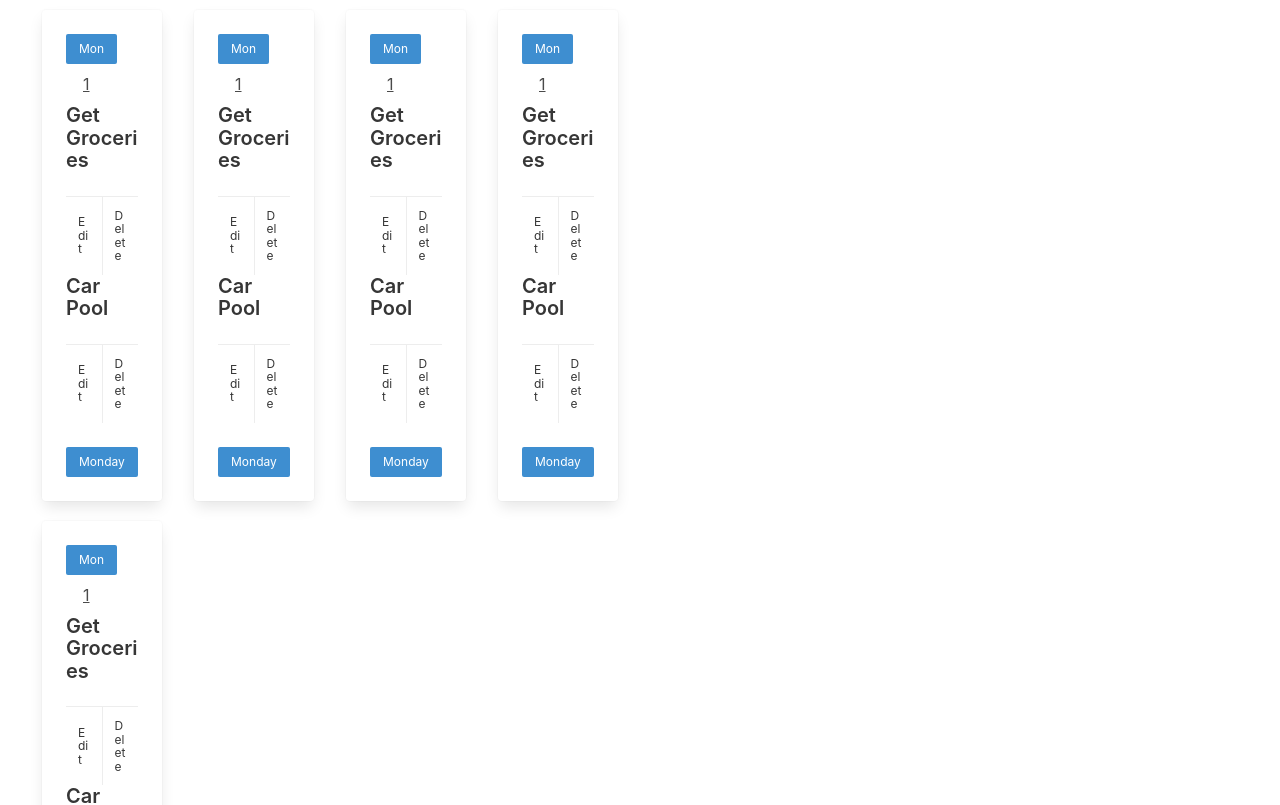
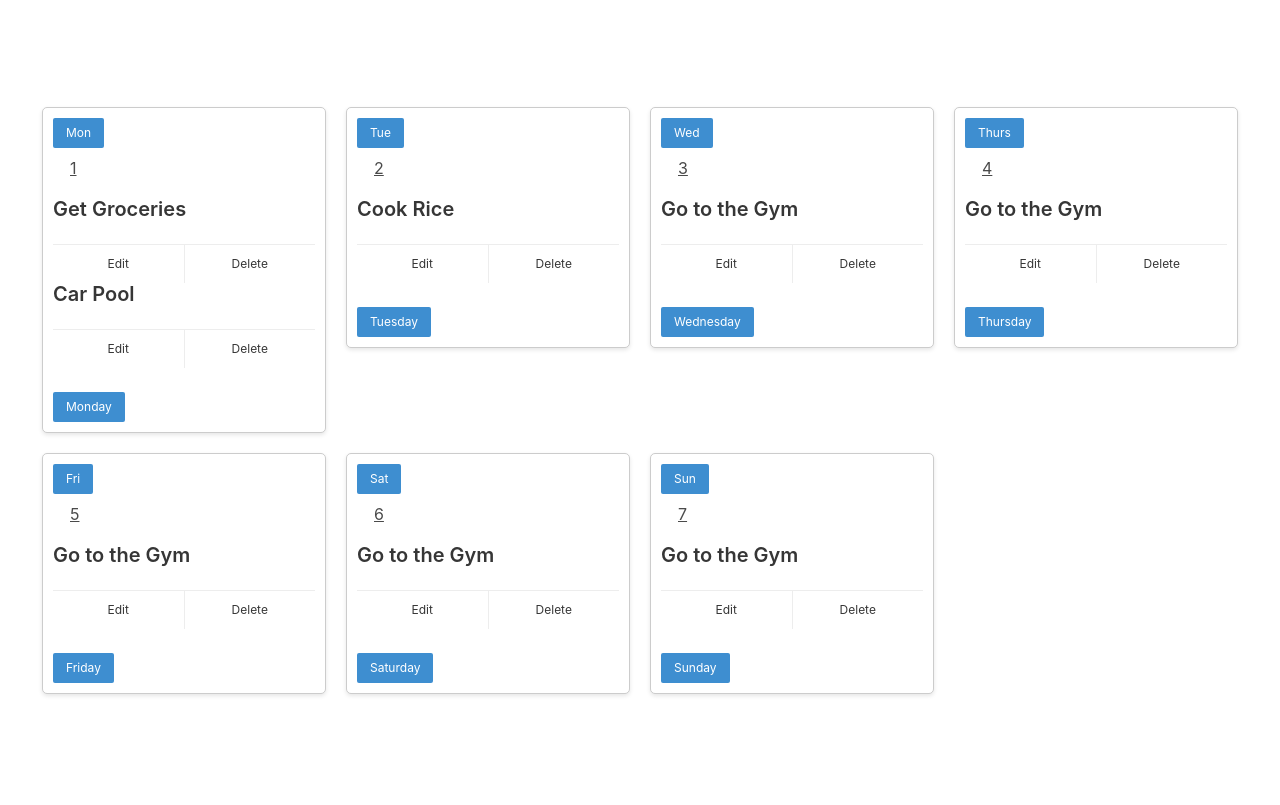
Before and after one commit to Olawolf31/calendar-veu, a Vue app: page / in a window 1280 px wide. Shown: the top 805 px of the page. Built offline with nearby package versions, Linux system fonts and the light colour scheme.

Commit message:
display calendar in grid

```diff
--- a/src/assets/main.css
+++ b/src/assets/main.css
@@ -1,7 +1,6 @@
 @import './base.css';
 
 #app {
-  max-width: 1280px;
   margin: 0 auto;
   padding: 2rem;
   font-weight: normal;
@@ -27,9 +26,5 @@ a,
     place-items: center;
   }
 
-  #app {
-    display: grid;
-    grid-template-columns: 1fr 1fr;
-    padding: 0 2rem;
-  }
+
 }
--- a/src/components/CalendarDay.vue
+++ b/src/components/CalendarDay.vue
@@ -1,8 +1,6 @@
 <template>
-    <div id="calendar-day">
-      <div class="calendar-grid">
-        <div class="calendar-day" v-for="day in days" :key="day.id">
-          <div class="card mr-3">
+      <div class="calendar-day">
+        <div class="card">
           <div class="card-content">
             <button class="button is-info is-small">{{ days.abbvTitle }}</button>
             <div><button class="button is-text">{{ days.id }}</button></div>
@@ -10,8 +8,6 @@
               <CalendarEvent v-for="event in days.events" :key="event.id" :event="event"/>
             </p>
             <button class="button is-info is-small">{{ days.fullTitle }}</button>
-            </div>
-          </div>
           </div>
         </div>
       </div>
@@ -29,14 +25,27 @@ import CalendarEvent from './CalendarEvent.vue';
 </script>
 
 <style scoped>
-.calendar-grid {
-  display: flex;
-  flex-wrap: wrap;
+
+.calendar-day {
+  width: calc(25% - 20px);
+  margin: 10px;
 }
 
-.calendar-day {
-  width: 25%;
-  box-sizing: border-box;
+.card {
+  border: 1px solid #ccc;
+  border-radius: 5px;
+  box-shadow: 0 2px 4px rgba(0, 0, 0, 0.1);
+}
+
+.card-content {
   padding: 10px;
 }
+
+.button {
+  margin-right: 5px;
+}
+
+.title {
+  margin-top: 10px;
+}
 </style>
--- a/src/components/CalendarWeek.vue
+++ b/src/components/CalendarWeek.vue
@@ -1,6 +1,6 @@
 <template>
-    <div id="calendar-entry">
-          <CalendarDay v-for="day in sharedState.seedData" :key="day.id" :days="day" class="tile is-child"/>
+    <div class="calendar-week">
+        <CalendarDay v-for="day in sharedState.seedData" :key="day.id" :days="day" />
         </div>
   </template>
 <script>
@@ -21,6 +21,9 @@ export default {
     }
 }
 </script>
-<style lang="">
-
+<style scoped>
+    .calendar-week {
+  display: flex;
+  flex-wrap: wrap;
+}
 </style>
```
Lines whose indentation alone changed are shown as unchanged.
